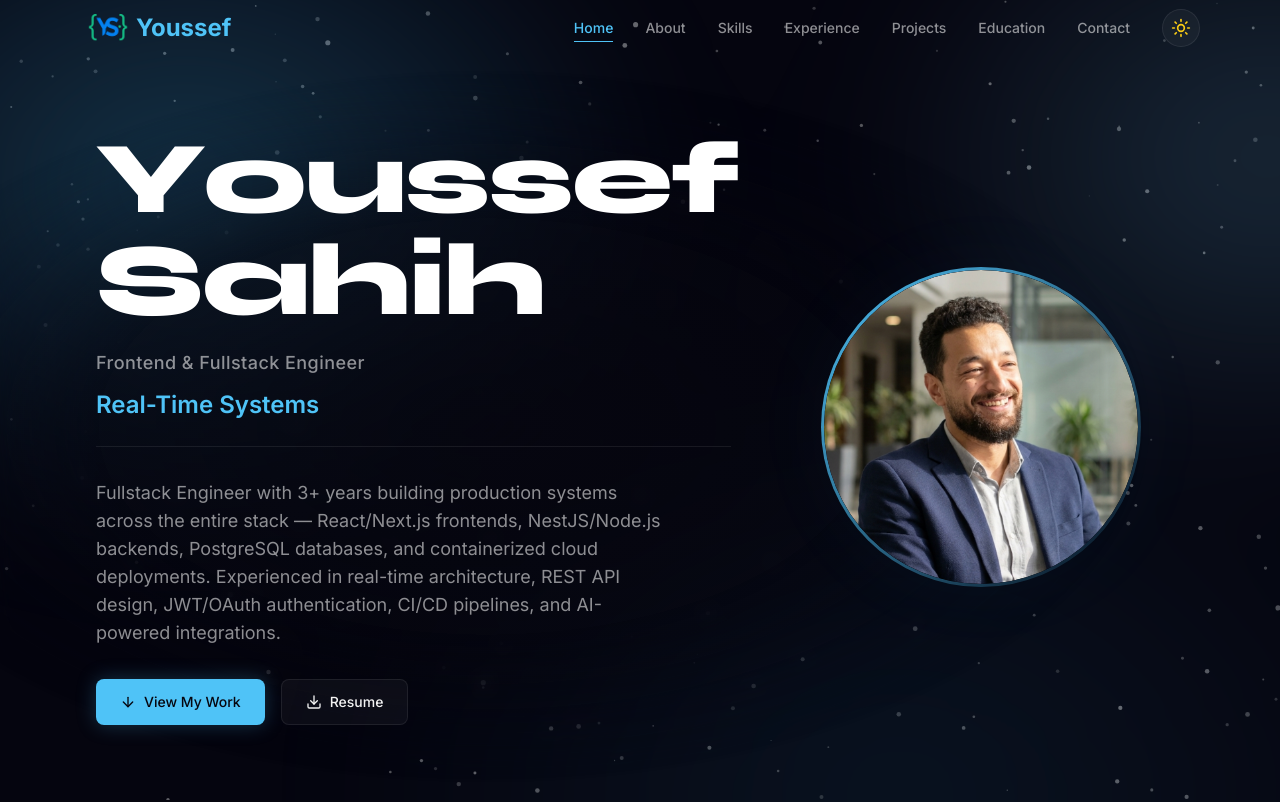
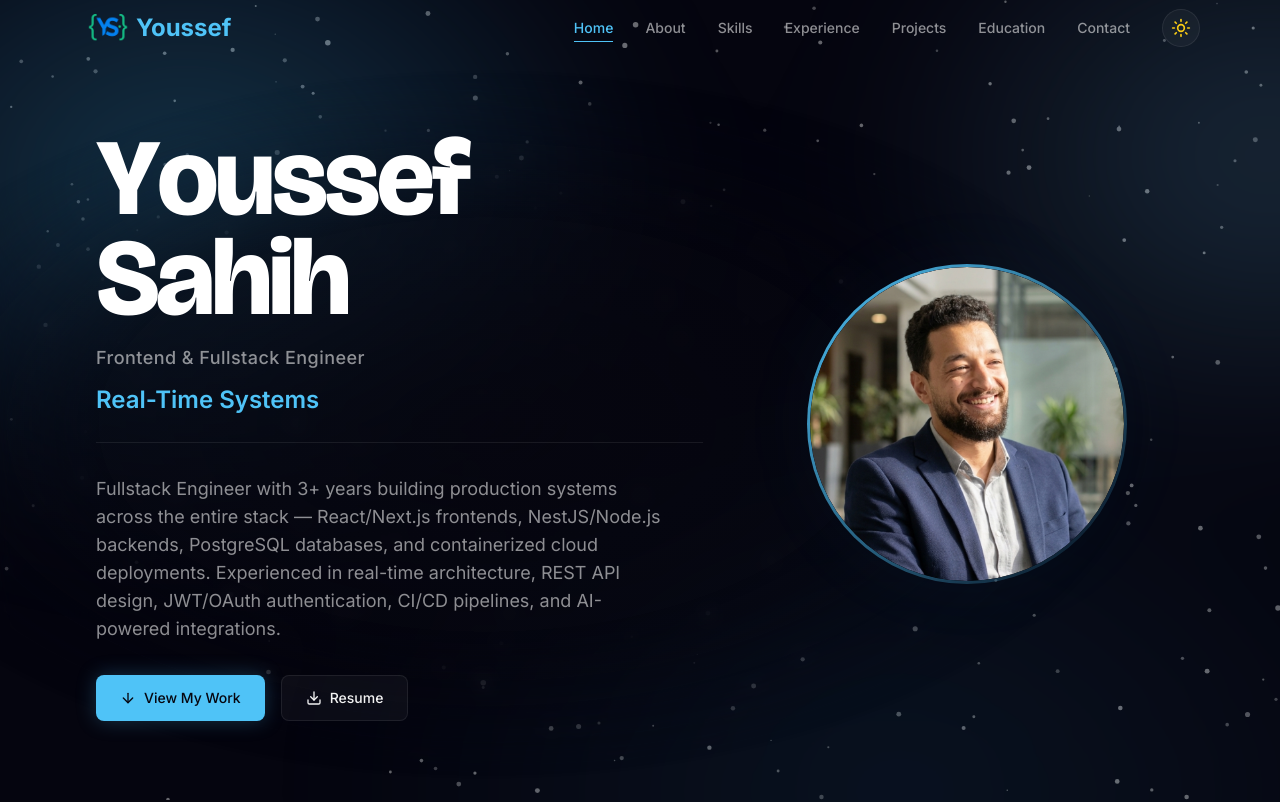
Before and after one commit to ysahih/Portfolio, a Next.js app: page / in a window 1280 px wide. Shown: the top 802 px of the page. Built offline with nearby package versions, Linux system fonts and the light colour scheme.

Commit message:
fix: update font of the name

```diff
--- a/app/components/HeroSection.tsx
+++ b/app/components/HeroSection.tsx
@@ -203,10 +203,13 @@ const HeroSection: React.FC<HeroProps> = ({ data }) => {
           {/* Left content */}
           <div className="w-full md:w-7/12 text-center md:text-left">
             <h1
-              className="font-extrabold mb-4 leading-none tracking-tight"
+              className="mb-4"
               style={{
-                fontSize: 'clamp(3.5rem, 8vw, 7rem)',
-                fontFamily: 'var(--font-syne), sans-serif',
+                fontSize: 'clamp(3.75rem, 8.5vw, 7.5rem)',
+                fontFamily: 'var(--font-display), sans-serif',
+                fontWeight: 800,
+                lineHeight: 0.92,
+                letterSpacing: '-0.035em',
                 color: 'var(--text-primary)',
               }}
             >
--- a/app/components/StarField.tsx
+++ b/app/components/StarField.tsx
@@ -102,9 +102,9 @@ export default function StarField({
         stars.push({
           x: Math.random() * width,
           y: Math.random() * height,
-          radius: Math.random() * 1.5 + 0.5 + layer * 0.3,
+          radius: Math.random() * 1.6 + 0.6 + layer * 0.3,
           layer,
-          opacity: Math.random() * 0.5 + 0.3 + layer * 0.1,
+          opacity: Math.random() * 0.45 + 0.5 + layer * 0.1,
           vx: (Math.random() - 0.5) * 0.1,
           vy: (Math.random() - 0.5) * 0.1,
         });
--- a/app/layout.tsx
+++ b/app/layout.tsx
@@ -1,7 +1,7 @@
 import './globals.css';
 import type { Metadata } from 'next';
 import { ThemeProvider } from './Contexts/ThemeContext';
-import { Inter, Syne } from 'next/font/google';
+import { Inter, Syne, Bricolage_Grotesque } from 'next/font/google';
 import { Toaster } from 'react-hot-toast';
 import StarField from './components/StarField';
 import CustomCursor from './components/CustomCursor';
@@ -18,6 +18,14 @@ const syne = Syne({
   weight: '800',
   display: 'swap',
   variable: '--font-syne',
+});
+
+// Display font for the hero name — distinctive, modern grotesque
+const bricolage = Bricolage_Grotesque({
+  subsets: ['latin'],
+  weight: ['600', '700', '800'],
+  display: 'swap',
+  variable: '--font-display',
 });
 
 export const metadata: Metadata = {
@@ -78,7 +86,7 @@ export default function RootLayout({ children }: { children: React.ReactNode })
         />
       </head>
       <body
-        className={`${inter.className} ${syne.variable} antialiased`}
+        className={`${inter.className} ${syne.variable} ${bricolage.variable} antialiased`}
         style={{ background: 'var(--bg)', color: 'var(--text-primary)' }}
       >
         <StarField />
```
Also changed, not shown: 1 other file (tests, documents, lock files or other folders).
